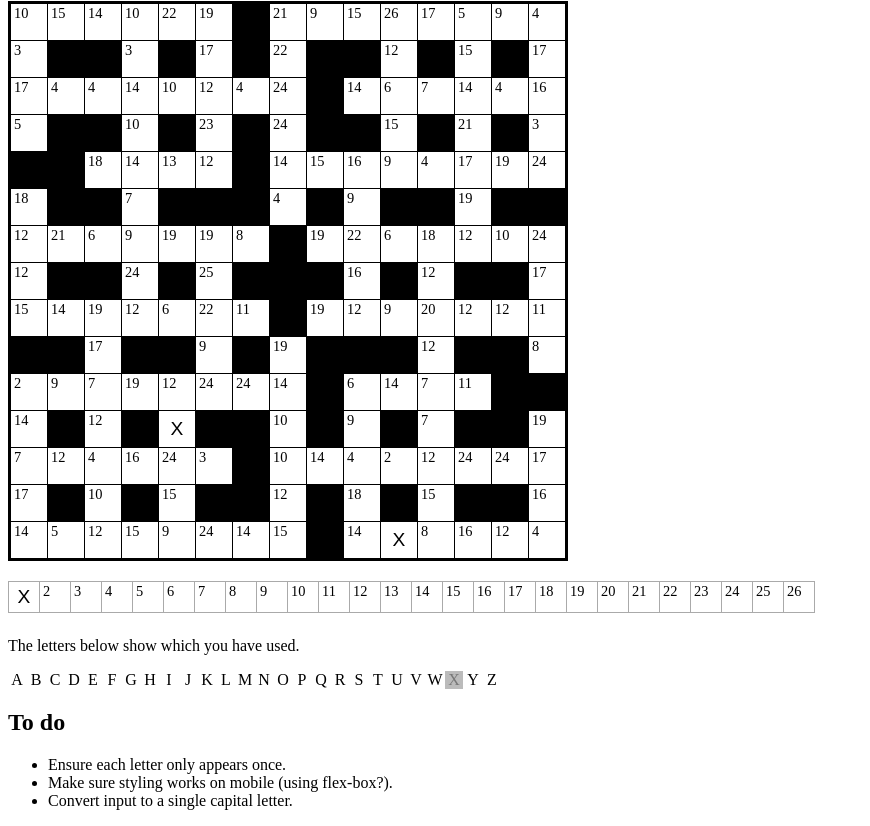
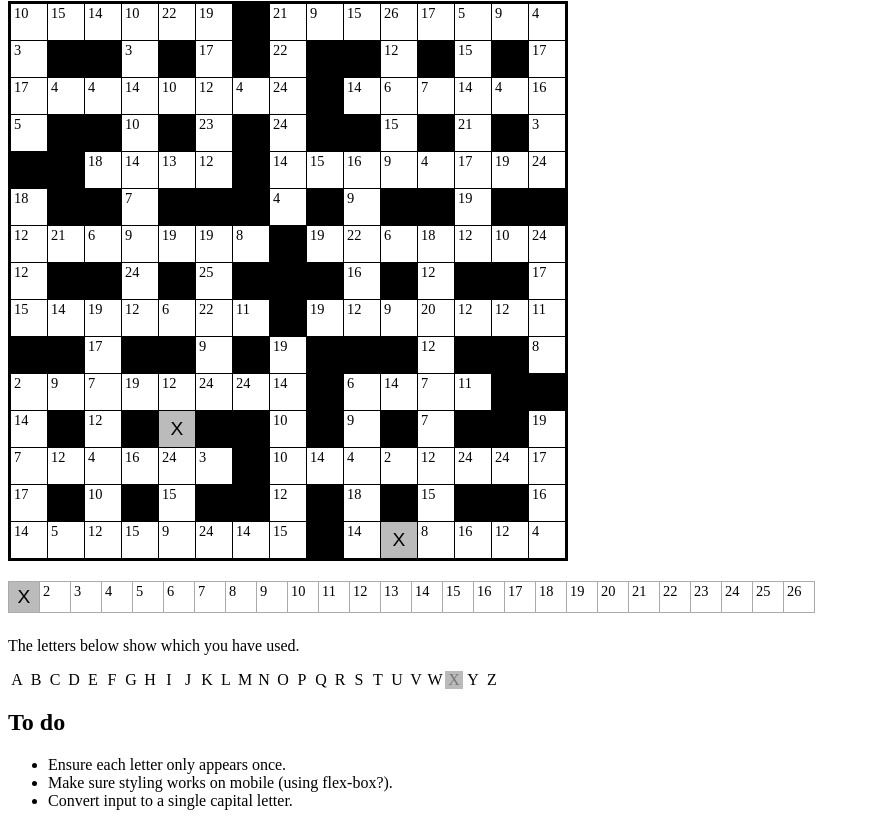
Before and after one commit to ktp-forked-repos/codeword, a plain HTML site: page index.html in a window 1280 px wide. Shown: the part 79-905 px from the top of the page, without its empty margins (0-870 px from the left). Drawn offline with nearby package versions, Linux system fonts and the light colour scheme.

Commit message:
Fade out square with a letter

```diff
--- a/codeword.css
+++ b/codeword.css
@@ -32,6 +32,10 @@ section {
     border: none;
     padding: 0;
     font-size: 1.2rem;
+}
+
+.code-input.done {
+    background-color: #bbb;
 }
 
 .code-grid {
--- a/codeword.js
+++ b/codeword.js
@@ -33,6 +33,11 @@ var vm = new Vue({
             [17, 0, 10, 0, 15, 0, 0, 12, 0, 18, 0, 15, 0, 0, 16],
             [14, 5, 12, 15, 9, 24, 14, 15, 0, 14, 1, 8, 16, 12, 4]
         ]
+    },
+    methods: {
+        isDone: function(num) {
+            return { done: this.input[num] };
+        }
     },
     watch: {
         'input.1': (val, oldVal) => validateInput(val, oldVal, 1),
--- a/index.html
+++ b/index.html
@@ -21,7 +21,7 @@
                         <span class="grid-item" v-for="number in row">
                             <div class="item-block" v-if="number === 0"></div>
                             <div class="item-letter" v-else="">
-                                <input class="code-input" v-model="input[number]"/>
+                                <input class="code-input" v-model="input[number]" v-bind:class="isDone(number)"/>
                                 <span class="code-number" v-if="!input[number]">{{ number }}</span>
                             </div>
                         </span>
@@ -31,7 +31,7 @@
 
             <section>
                 <div class="letter-list" v-for="(letter, number) in input">
-                    <input class="code-input" v-model="input[number]"/>
+                    <input class="code-input" v-model="input[number]" v-bind:class="isDone(number)"/>
                     <span class="code-number" v-if="!letter">{{ number }}</span>
                 </div>
             </section>
```
